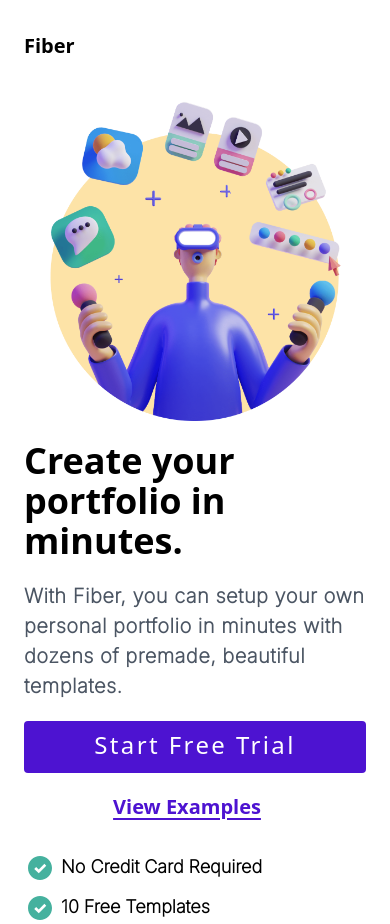
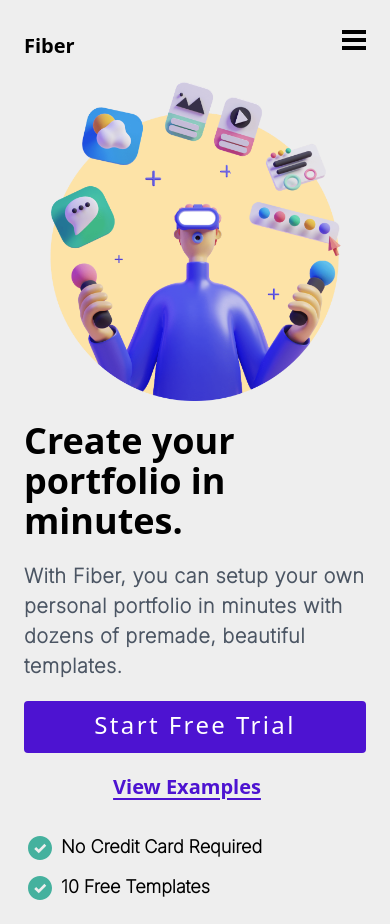
Before and after one commit to Patrick-Ehimen/Fiber-Starter-Landing-Page, a website: page index.html in a window 390 px wide. Shown: the top 924 px of the page. Drawn offline with Linux system fonts and the light colour scheme.

Commit message:
Update index.html

```diff
--- a/index.html
+++ b/index.html
@@ -13,11 +13,12 @@
       href="https://fonts.googleapis.com/css2?family=Inter:wght@200&display=swap"
       rel="stylesheet"
     />
-    <link rel="favicon" href="" />
+    <link rel="favicon" href="./Assets/code.svg" />
     <title>Fiber Landing Page</title>
   </head>
   <body>
     <!-- NavBar -->
+    <header class="bg-grayishBrown">
       <nav class="relative container mx-auto p-6 pb-0">
         <!-- Flex container  -->
         <div class="flex items-center justify-between">
@@ -59,6 +60,9 @@
           </div>
 
           <!-- Hamburger Menu  -->
+          <div class="block hamburger md:hidden">
+            <img src="./Assets/Hamburger Menu.svg" alt="" />
+          </div>
           <!-- <button
           id="menu-btn"
           class="block hamburger md:hidden focus:outline-none"
@@ -69,7 +73,7 @@
         </button> -->
         </div>
         <!-- Mobile menu  -->
-      <!-- <div class="md:hidden">
+        <div class="md:hidden">
           <div
             id="menu"
             class="absolute flex-col items-center hidden self-end py-8 mt-10 space-y-6 font-bold bg-white sm:w-auto sm:self-center left-6 right-6 drop-shadow-md"
@@ -78,13 +82,14 @@
             <a href="" class="hover:to-blueishPurple">Pricing</a>
             <a href="" class="hover:to-blueishPurple">Features</a>
           </div>
-      </div> -->
+        </div>
       </nav>
+    </header>
 
     <!-- Hero section -->
-    <section class="">
+    <section class="bg-grayishBrown">
       <div
-        class="container flex flex-col-reverse md:flex-row items-center px-6 mx-auto mt-5 space-y-0 md:space-y-0"
+        class="container flex flex-col-reverse md:flex-row items-center px-6 mx-auto space-y-0 md:space-y-0"
       >
         <!-- Left Item  -->
         <div class="flex flex-col mb-32 space-y-5 md:w-1/2">
```
Lines whose indentation alone changed are shown as unchanged.
